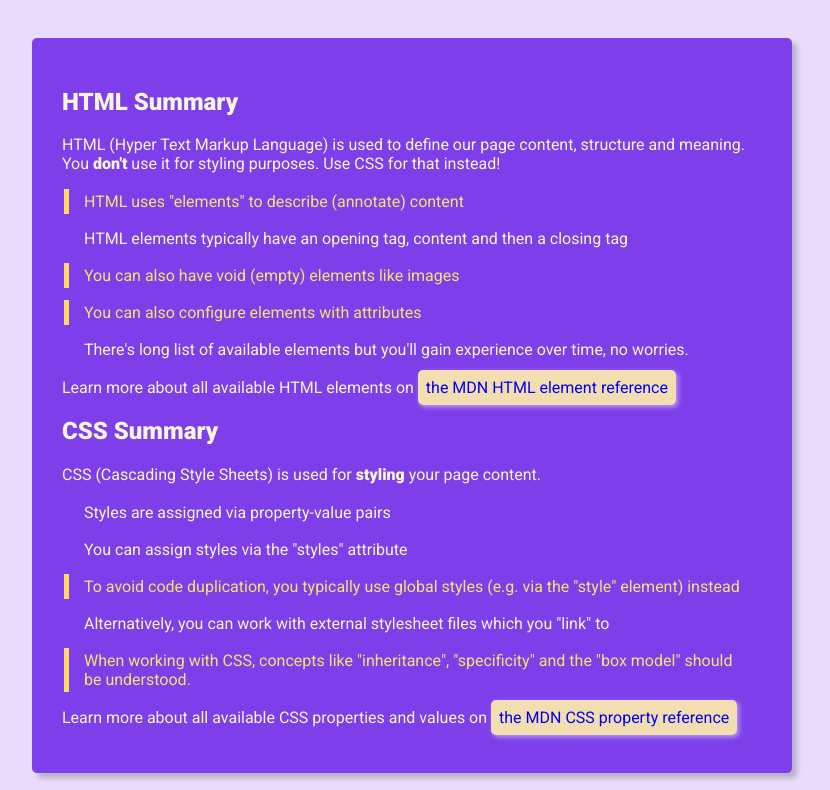
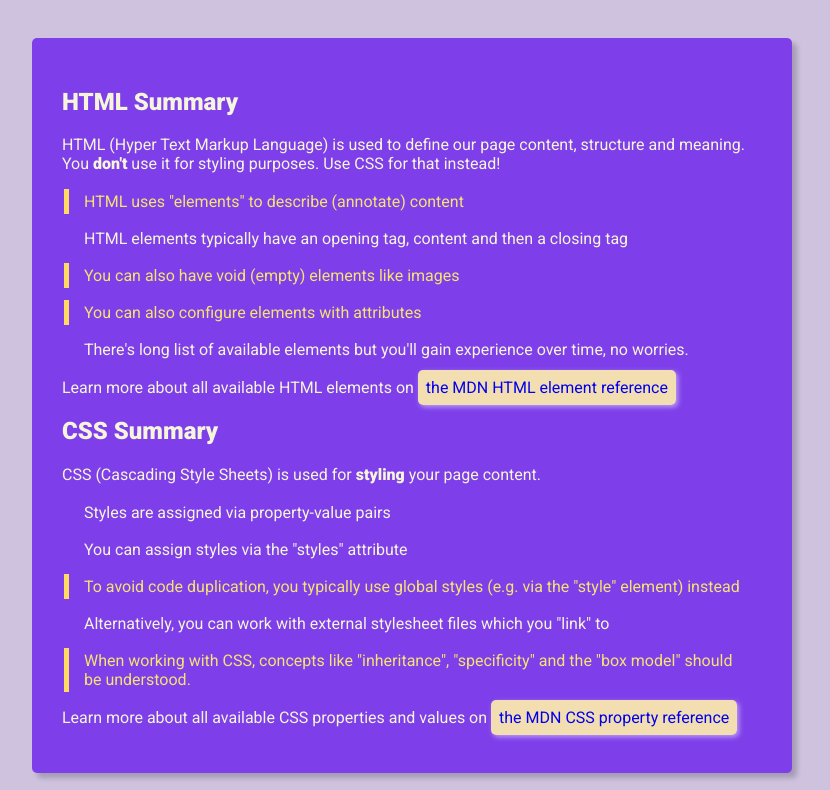
Before and after one commit to Abeer-4220/my-html-css-page, a plain HTML site: page index.html in a window 1280 px wide. Shown: the part 207-997 px from the top of the page, without its empty margins (228-1058 px from the left). Drawn offline with Linux system fonts and the light colour scheme.

Commit message:
changed background color-2

```diff
--- a/css/styles.css
+++ b/css/styles.css
@@ -1,5 +1,5 @@
 body {
-  background-color: rgb(232, 220, 250);
+  background-color: rgb(206, 194, 223);
   font-family: "Roboto", sans-serif;
 }
 header {
```
